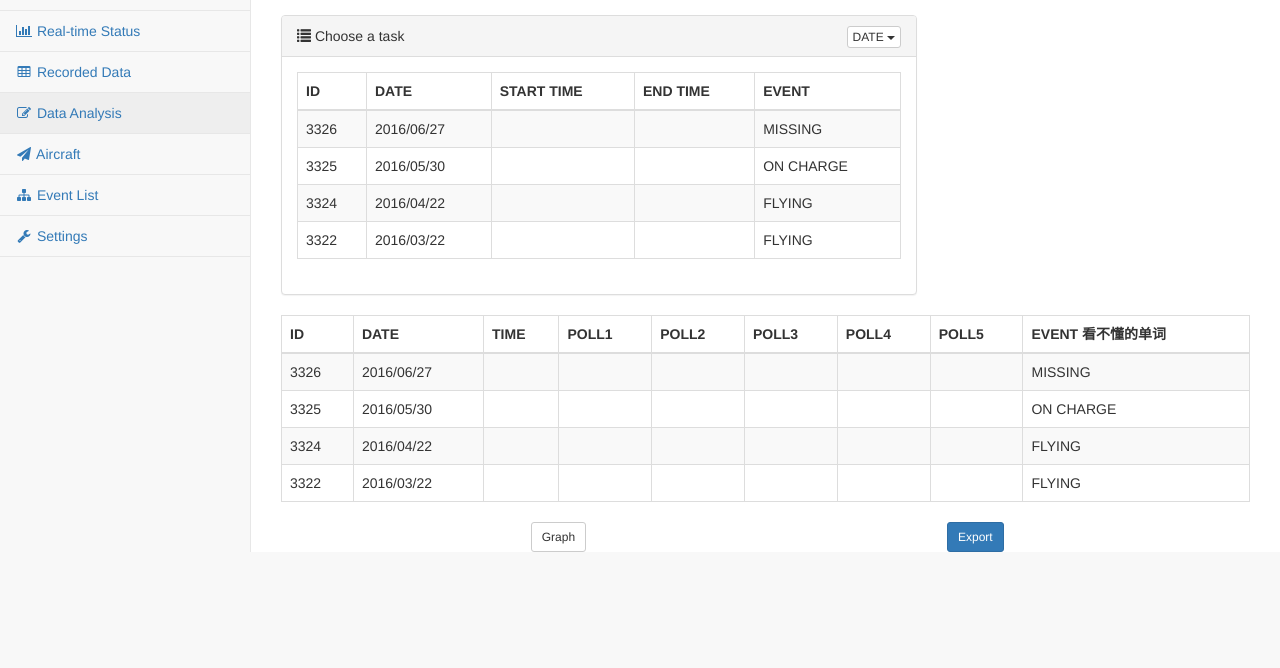
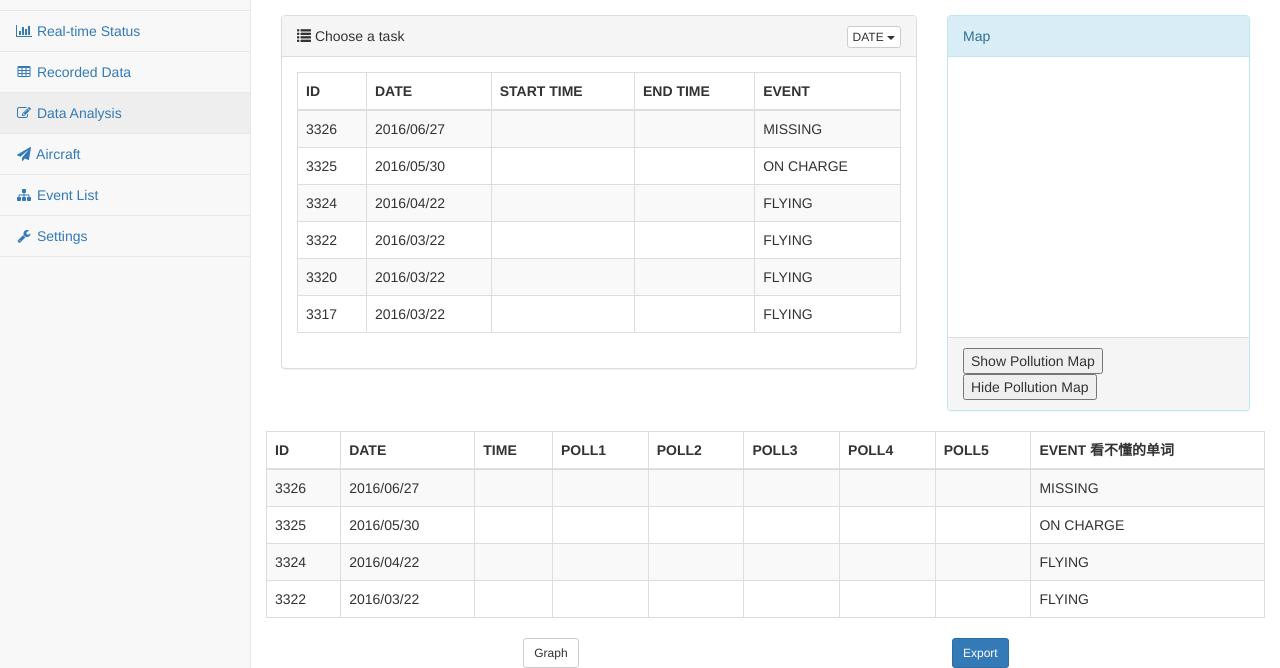
Before and after one commit to JEUDominic/WorkshopI, a website: page pages/data_analysis.html in a window 1280 px wide. Shown: the part 146-814 px from the top of the page. Drawn offline with Linux system fonts and the light colour scheme; a script that the page names is missing.

Commit message:
Modified Data Analysis
Show the map;
problem: need to set the height of map as same as the table side of map

```diff
--- a/pages/data_analysis.html
+++ b/pages/data_analysis.html
@@ -201,6 +201,20 @@
                                                     <td></td>
                                                     <td>FLYING</td>
                                                 </tr>
+                                                 <tr>
+                                                    <td>3320</td>
+                                                    <td>2016/03/22</td>
+                                                    <td></td>
+                                                    <td></td>
+                                                    <td>FLYING</td>
+                                                </tr>
+                                                 <tr>
+                                                    <td>3317</td>
+                                                    <td>2016/03/22</td>
+                                                    <td></td>
+                                                    <td></td>
+                                                    <td>FLYING</td>
+                                                </tr>
                                             </tbody>
                                         </table>
                                     </div>
@@ -216,6 +230,19 @@
                 </div>
                 <!-- /.col-lg-8 -->
                 <div class="col-lg-4">
+                <div class="panel panel-info">
+                            <div class="panel-heading">
+                                Map
+                            </div>
+                            <div class="panel-body">
+                                <div id="container" style="height:250px;width:100%;">
+                                </div>
+                            </div>
+                            <div class="panel-footer">
+                                <div id="r-result">
+									<input type="button"  onclick="openHeatmap();" value="Show Pollution Map"/><input type="button"  onclick="closeHeatmap();" value="Hide Pollution Map"/>
+                                </div>
+                            </div>
 
                  <!-- /#wrapper -->
 
```
